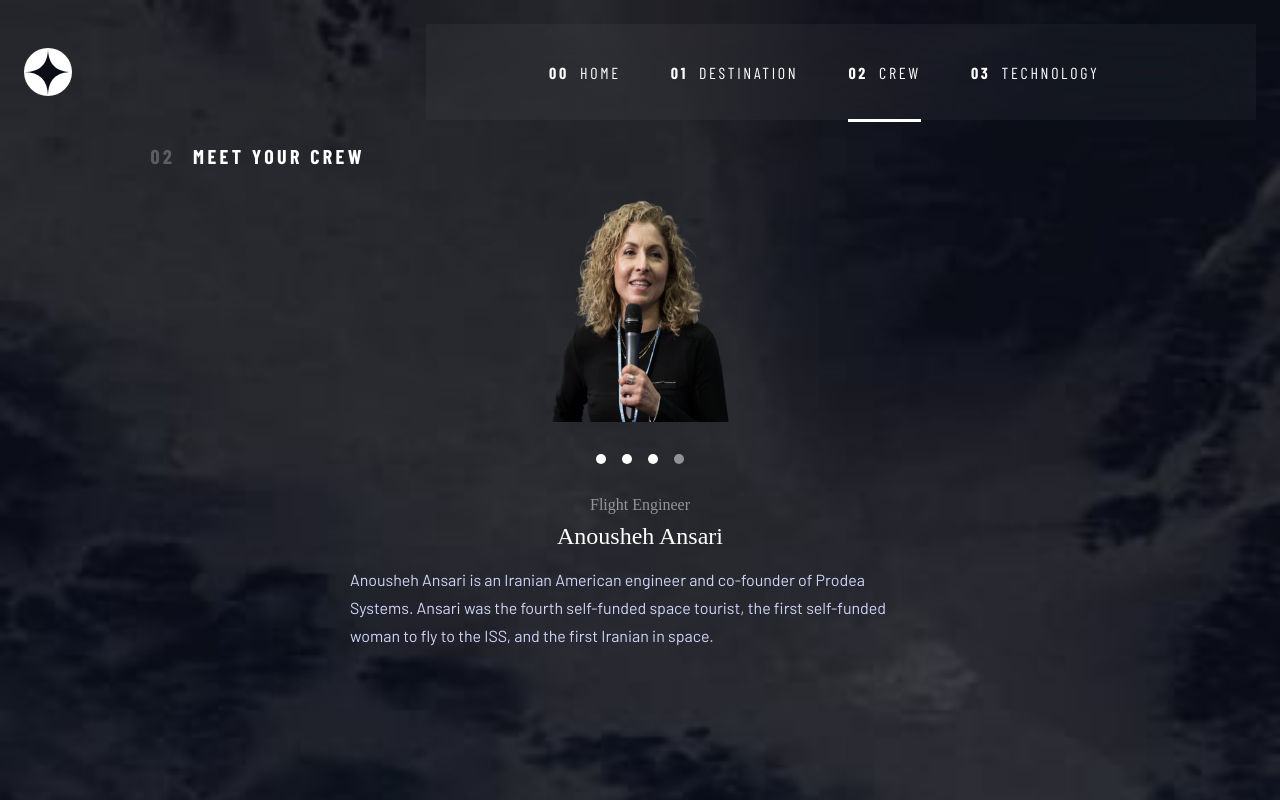
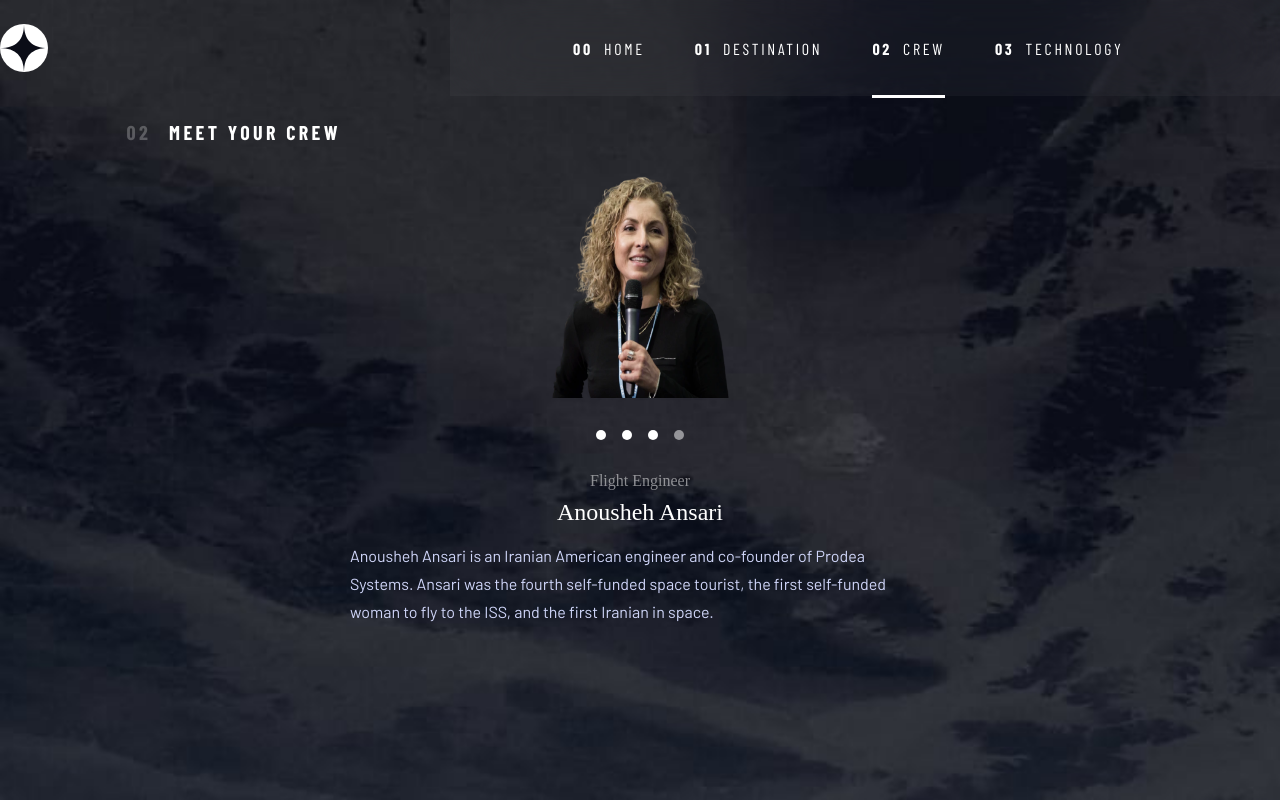
Before and after one commit to gigakhrz/Space-tourismo-website, a React (Vite) app: page /crew/anousheh in a window 1280 px wide. Built offline with nearby package versions, Linux system fonts and the light colour scheme; a web font is replaced by a local one.

Commit message:
update bottom bar which indicate the selected page on tablet version

```diff
--- a/src/Components/Crew/Crew.tsx
+++ b/src/Components/Crew/Crew.tsx
@@ -1,6 +1,7 @@
 import { styled } from "styled-components";
 import Header from "../Header/Header";
 import bgMobile from "../../../public/assets/crew/background-crew-mobile.jpg";
+import bgTablet from "../../../public/assets/crew/background-crew-tablet.jpg";
 import CrewInfo from "./CrewInfo";
 import { useParams } from "react-router-dom";
 import data from "../../../data.json";
@@ -10,7 +11,6 @@
   const personInfo = data.crew.find(
     (item) => item.name.split(" ")[0].toLowerCase() === params.person
   );
-  console.log(personInfo);
   return (
     <CrewContainer>
       <HeaderDiv>
@@ -42,6 +42,11 @@
   background-size: cover;
   min-height: 100vh;
   padding: 24px 24px 104px;
+
+  @media screen and (min-width: 768px) {
+    padding: 0;
+    background-image: url(${bgTablet});
+  }
 `;
 
 const HeaderDiv = styled.div`
--- a/src/Components/Header/Header.tsx
+++ b/src/Components/Header/Header.tsx
@@ -114,7 +114,7 @@
     height: 3px;
     display: none;
     background-color: white;
-    @media screen and (min-width: 1024px) {
+    @media screen and (min-width: 768px) {
       display: block;
       position: absolute;
       bottom: -40px;
```
